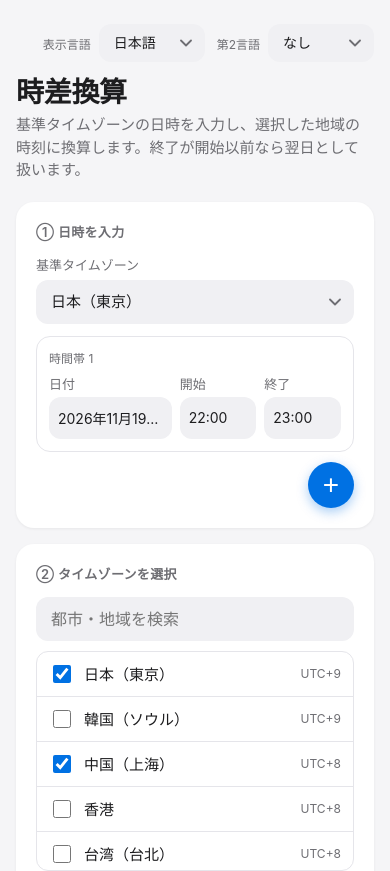
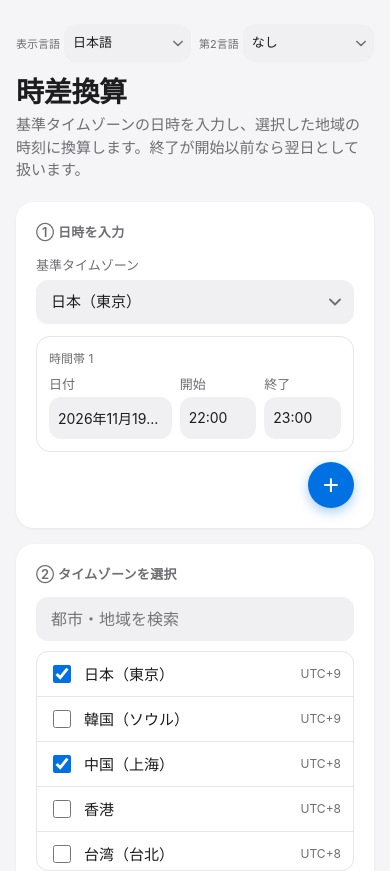
Before and after one commit to kujira2/commu_tools, a plain HTML site: page TimeZone.html in a window 390 px wide. Shown: the top 871 px of the page. Drawn offline with Linux system fonts and the light colour scheme.

Commit message:
Update TimeZone.html

```diff
--- a/TimeZone.html
+++ b/TimeZone.html
@@ -28,8 +28,10 @@
     -webkit-font-smoothing:antialiased;
   }
   .wrap{max-width:640px;margin:0 auto;padding:24px 16px 56px}
-  .topbar{display:flex;justify-content:flex-end;gap:12px;margin-bottom:6px;flex-wrap:wrap}
-  .lang-box{display:flex;align-items:center;gap:8px;font-size:12px;color:var(--sub)}
+  .topbar{display:flex;justify-content:flex-end;gap:8px;margin-bottom:6px;flex-wrap:nowrap}
+  .lang-box{display:flex;align-items:center;gap:6px;font-size:12px;color:var(--sub);flex:1 1 0;min-width:0;white-space:nowrap}
+  .lang-box span{flex:none}
+  .lang-box select.sel{flex:1 1 auto;min-width:0;width:100%}
 
   select.sel{
     -webkit-appearance:none; -moz-appearance:none; appearance:none;
@@ -37,7 +39,7 @@
     background-color:var(--chip);
     background-image:var(--arrow);
     background-repeat:no-repeat;
-    background-position:right 12px center;
+    background-position:right 9px center;
     background-size:12px 8px;
     border:1px solid transparent;
     border-radius:12px;
@@ -51,7 +53,7 @@
   select.sel:hover{background-color:var(--line)}
   select.sel:focus{border-color:var(--accent);background-color:var(--card)}
   select.sel option{color:var(--text);background:var(--card)}
-  select.sel.block{width:100%;font-size:15px;min-height:44px;padding:11px 36px 11px 14px}
+  select.sel.block{width:100%;font-size:15px;min-height:44px;padding:9px 26px 9px 10px}
 
   h1{margin:8px 0 4px;letter-spacing:-.3px}
   h1 .main{display:block;font-size:28px;font-weight:700}
@@ -170,6 +172,11 @@
   .empty{color:var(--sub);font-size:14px;text-align:center;padding:12px 0}
   .foot{text-align:center;color:var(--sub);font-size:12px;margin-top:20px;line-height:1.6}
   @media (min-width:768px){.wrap{padding-top:48px}}
+  @media (max-width:430px){
+  .lang-box{font-size:11px;gap:4px}
+  select.sel{font-size:13px;padding:8px 22px 8px 8px;background-position:right 7px center;background-size:10px 7px}
+  select.sel.block{font-size:15px;padding:11px 36px 11px 14px;background-position:right 12px center;background-size:12px 8px}
+}
 </style>
 </head>
 <body>
```
